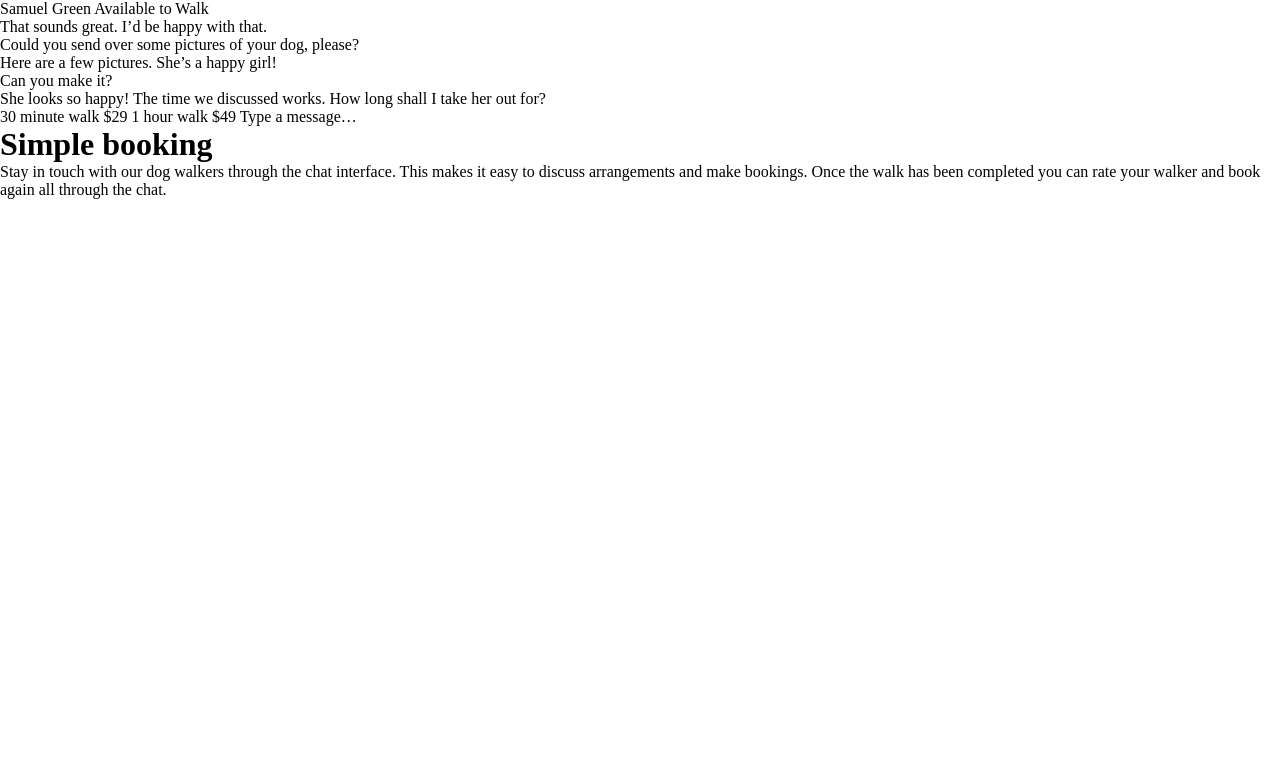
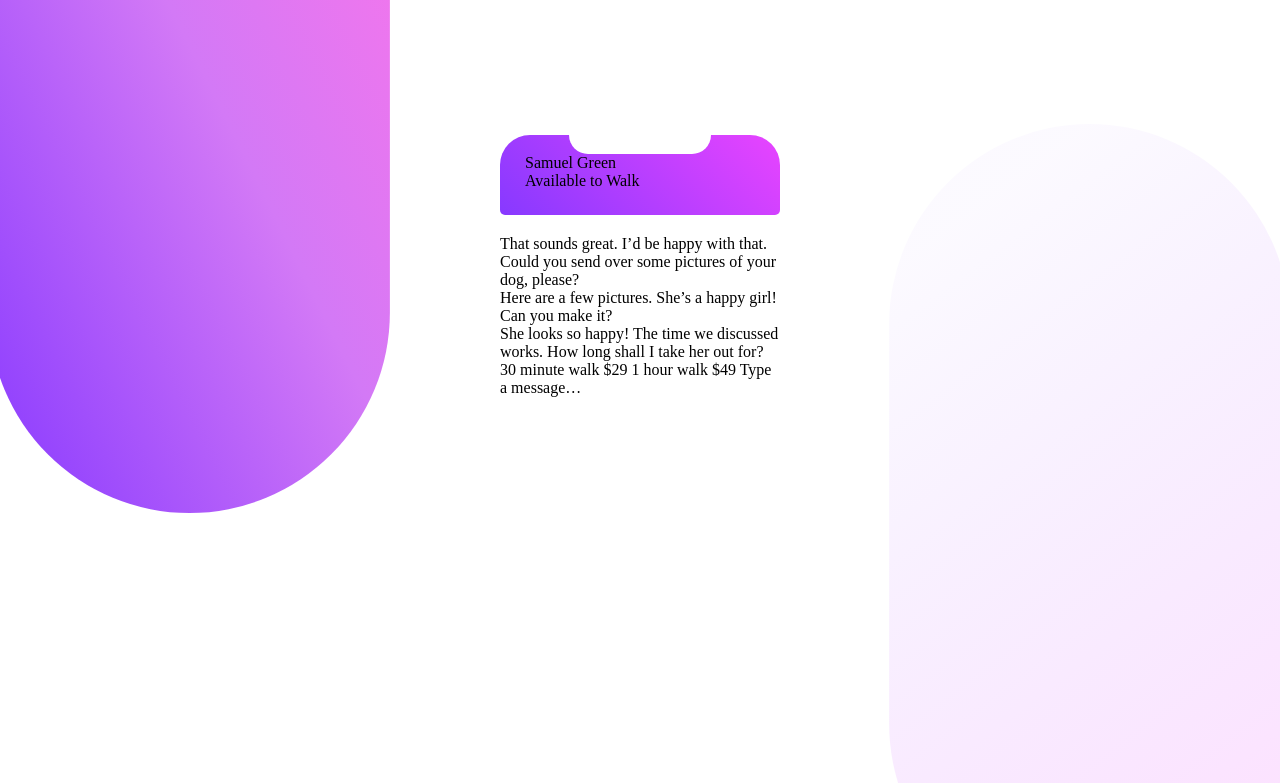
Before and after one commit to dyegohrq/chat-app, a plain HTML site: page index.html in a window 1280 px wide. Shown: the top 783 px of the page. Drawn offline with Linux system fonts and the light colour scheme.

Commit message:
começando a tomar forma

```diff
--- a/estilos/style.css
+++ b/estilos/style.css
@@ -9,4 +9,53 @@
 body {
     width: 100vw;
     height: 100vh;
+    display: flex;
+    background-image: url(../images/bg-top.svg), url(../images/bg-bottom.svg);
+    background-repeat: no-repeat;
+    background-position: top -287px left -11px, bottom -124px right -10px;
+    background-size: contain;
 }
+
+main {
+    width: 100%;
+    height: 100%;
+    position: relative;
+}
+
+.cell, .text {
+    position: absolute;
+    width: 300px;
+    margin: auto;
+    top: 50%;
+    left: 50%;
+    transform: translate(-50%, -50%);
+}
+
+.cell {
+    background-color: white;
+    height: 550px;
+    border-radius: 30px;
+    padding: 10px;
+}
+
+header {
+    background: linear-gradient(225deg,#e844ff 0,#8739ff 100%);
+    padding: 25px;
+    margin-bottom: 20px;
+    border-radius: 30px 30px 5px 5px ;
+}
+
+.top-cell {
+    display: flex;
+    align-items: center;
+    justify-content: center;
+    width: 142px;
+    height: 19px;
+    margin: -25px auto auto auto;
+    border-radius: 0px 0px 160px 160px ;
+    background-color: white;
+}
+
+.text {
+    margin-top: 600px;
+}
--- a/index.html
+++ b/index.html
@@ -18,11 +18,12 @@
 <body>
   <main>
     <div class="cell">
-      <div class="perfil">
-        Samuel Green
-        Available to Walk
-      </div>
-      <div class="chat">
+      <header class="perfil">
+        <div class="top-cell"></div>
+        <div class="nome">Samuel Green</div>
+        <div class="status">Available to Walk</div>
+      </header>
+      <article class="chat">
         <p class="left">That sounds great. I’d be happy with that.</p>
         <p class="left">Could you send over some pictures of your dog, please?</p>
         <p class="right">Here are a few pictures. She’s a happy girl!</p>
@@ -39,7 +40,7 @@
           $49
         </span>
         Type a message…
-      </div>
+      </article>
     </div>
     <div class="text">
       <h1>Simple booking</h1>
```
Also changed, not shown: images/bg-bottom.svg (added).
